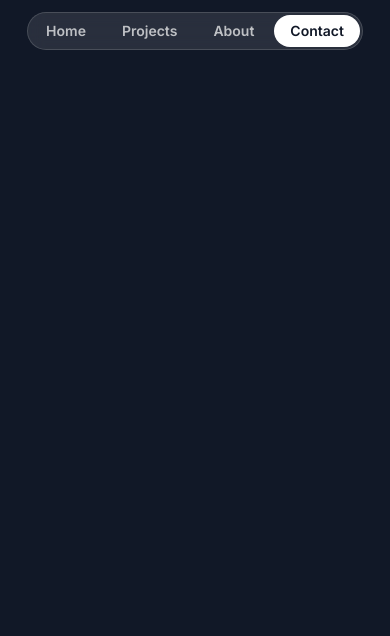
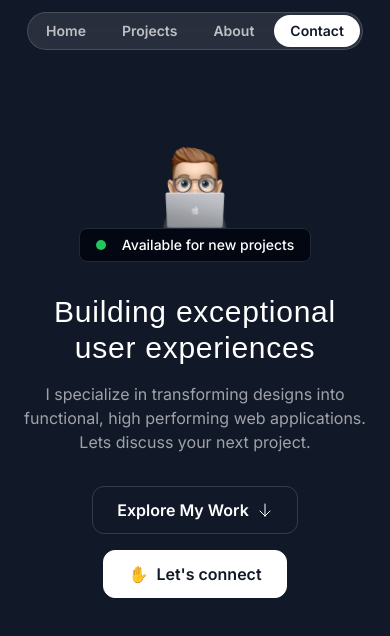
Before and after one commit to Dev-Thembinkosi/portfolio-website, a Next.js app: page / in a window 390 px wide. Shown: the top 636 px of the page. Built offline with nearby package versions, Linux system fonts and the light colour scheme; a web font is replaced by a local one.

Commit message:
Small screen hero completed

```diff
--- a/src/app/page.tsx
+++ b/src/app/page.tsx
@@ -1,9 +1,11 @@
 import { Header } from "@/sections/Header";
+import { HeroSection } from "@/sections/Hero";
 
 export default function Home() {
   return (
     <div>
       <Header />
+      <HeroSection />
     </div>
   );
 }
--- a/src/sections/Header.tsx
+++ b/src/sections/Header.tsx
@@ -1,5 +1,5 @@
 export const Header = () => {
-  return <div className="flex justify-center items-center relative top-3">
+  return <div className="w-full flex justify-center items-center fixed top-3">
     <nav className="flex gap-1 p-0.5 border border-white/15 rounded-full bg-white/10 backdrop-blur">
       <a href="#" className="nav-item">Home</a>
       <a href="#" className="nav-item">Projects</a>
--- a/src/sections/Hero.tsx
+++ b/src/sections/Hero.tsx
@@ -1,3 +1,43 @@
+import Image from "next/image";
+import memoJiImage from "@/assets/images/memoji-computer.png";
+
+import ArrowDown from "@/assets/icons/arrow-down.svg";
+
 export const HeroSection = () => {
-  return <div>Hero Section</div>;
+  return (
+    <div className="py-32 md:py-48">
+      <div className="container">
+        <div className="flex flex-col items-center">
+          <Image className="size-[100px]" src={memoJiImage} alt="" />
+
+          <div className="bg-gray-950 border border-gray-800 px-4 py-1.5 inline-flex items-center gap-4 rounded-lg">
+            <div className="bg-green-500 size-2.5 rounded-full"> </div>
+            <div className="text-sm font-medium">
+              Available for new projects
+            </div>
+          </div>
+        </div>
+        <div className="max-w-lg mx-auto">
+          <h1 className="font-serif text-3xl  md:text-5xl text-center mt-8 tracking-wide">
+            Building exceptional user experiences
+          </h1>
+          <p className="mt-4 text-center text-white/60 md:text-lg">
+            I specialize in transforming designs into functional, high
+            performing web applications. Lets discuss your next project.
+          </p>
+        </div>
+        <div className="flex flex-col items-center mt-8 gap-4">
+          <button className="inline-flex items-center gap-2 border border-white/15 px-6 h-12 rounded-xl">
+            <span className="font-semibold">Explore My Work</span>
+            <ArrowDown className="size-4" />
+          </button>
+
+          <button className="inline-flex items-center gap-2 border border-white bg-white text-gray-900 h-12 px-6 rounded-xl">
+            <span>✋</span>
+            <span className="font-semibold"> Let&apos;s connect</span>
+          </button>
+        </div>
+      </div>
+    </div>
+  );
 };
```
